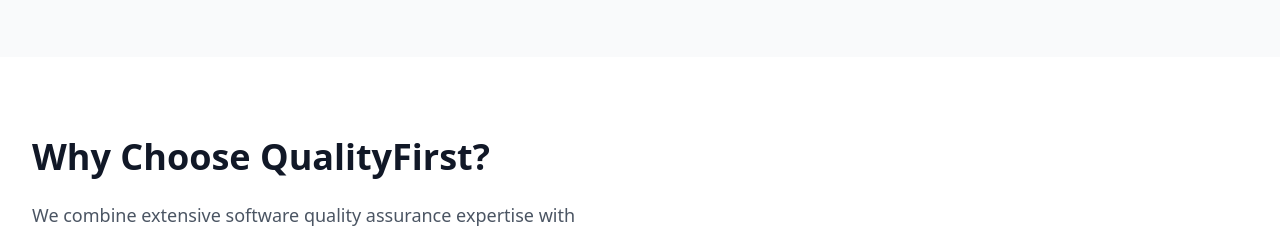
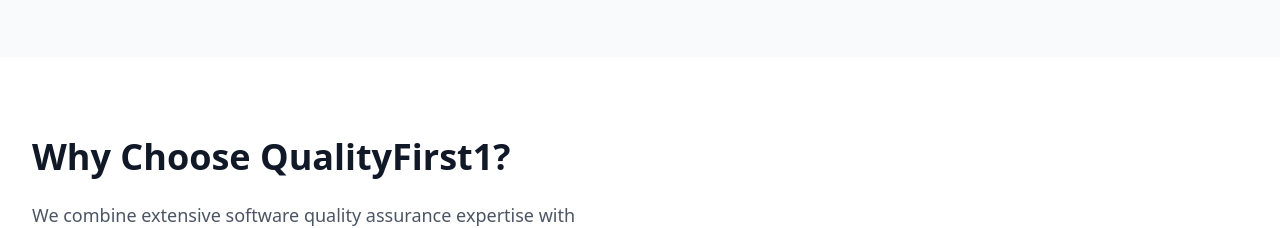
Before and after one commit to younes478/qualityfirst-website, a React (Create React App) app: page / in a window 1280 px wide. Shown: the part 1560-1788 px from the top of the page. Built offline with nearby package versions, Linux system fonts and the light colour scheme.

Commit message:
update details

```diff
--- a/src/App.js
+++ b/src/App.js
@@ -337,7 +337,7 @@
           <div className="grid grid-cols-1 lg:grid-cols-2 gap-8 sm:gap-12 items-center">
             <div>
               <h2 className="text-2xl sm:text-3xl md:text-4xl font-bold text-gray-900 mb-6">
-                Why Choose QualityFirst?
+                Why Choose QualityFirst1?
               </h2>
               <p className="text-base sm:text-lg text-gray-600 mb-6 sm:mb-8 leading-relaxed">
                 We combine extensive software quality assurance expertise with exceptional value pricing to deliver flawless software products to market. Our proven methodologies, flexible scheduling, and commitment to excellence make us your ideal QA partner.
```
